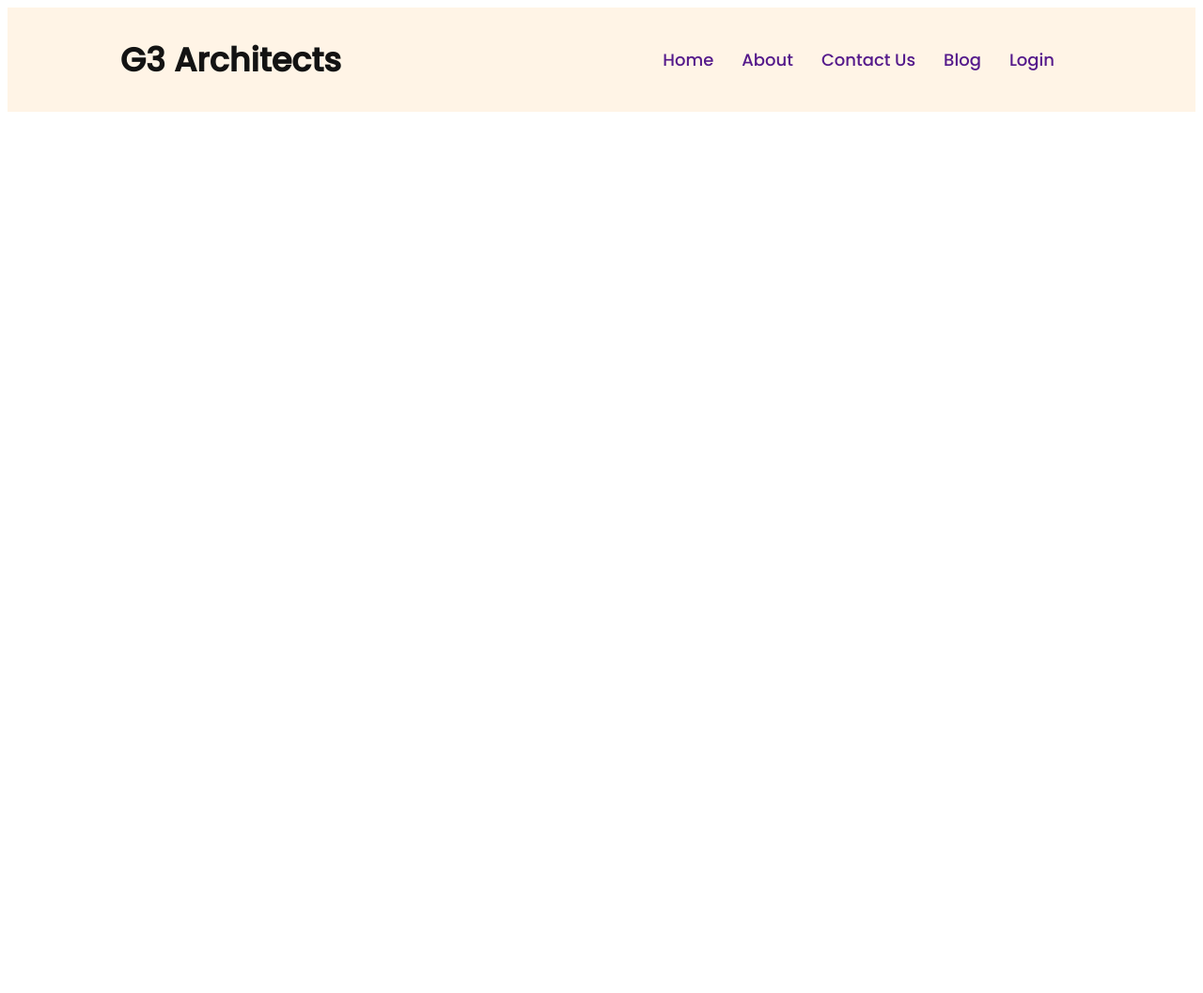
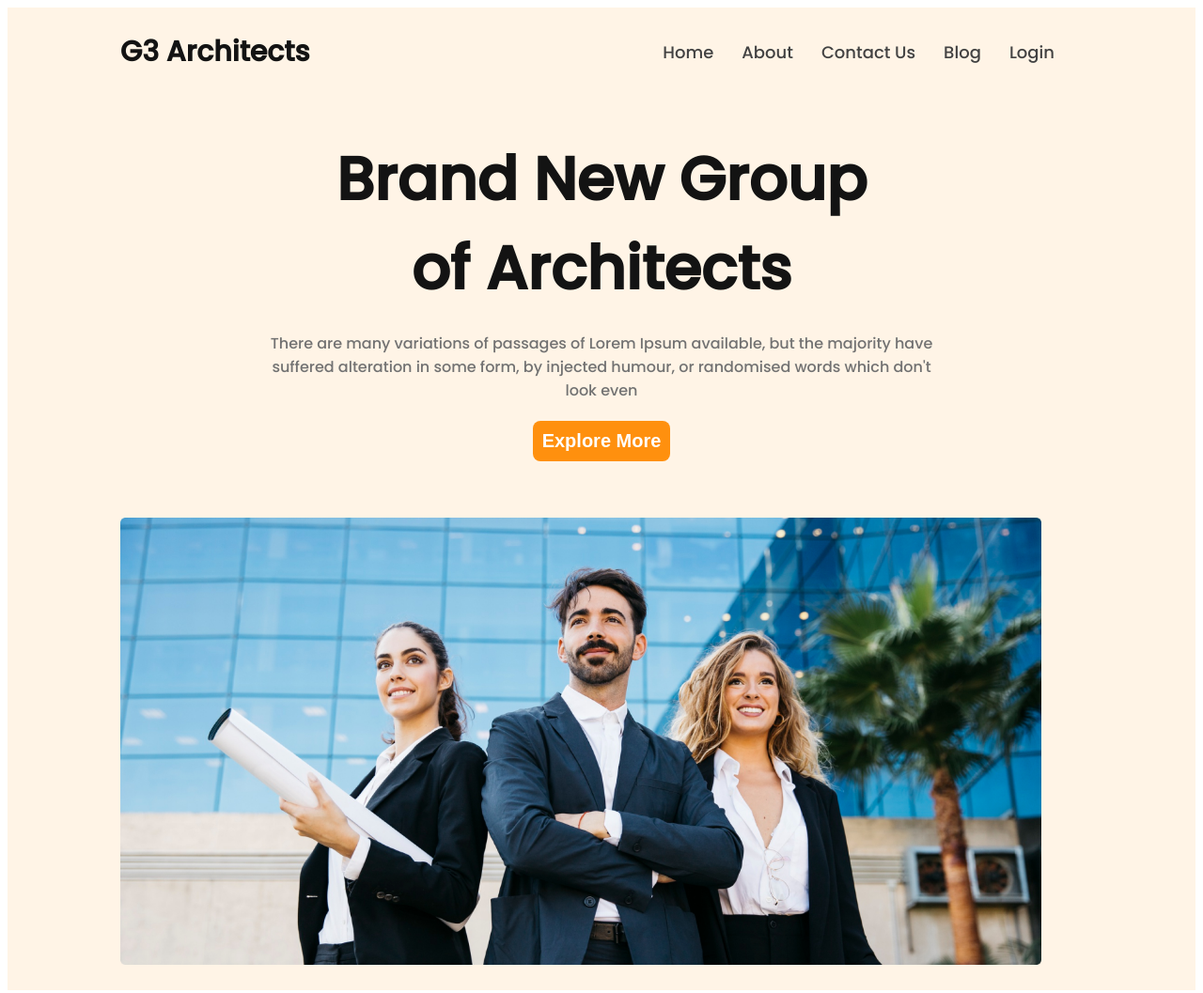
Before and after one commit to imranahmed20/new-architects, a plain HTML site: page index.html in a window 1280 px wide. Shown: the whole page at 94% size. Before the commit the page ends 800 px from the top, so only its background shows below. Drawn offline with Linux system fonts and the light colour scheme.

Commit message:
banner commit

```diff
--- a/index.html
+++ b/index.html
@@ -28,6 +28,18 @@
                 <li><a href="">Login</a></li>
             </ul>
         </nav>
+        <div class="banner container">
+            <h1 class="banner-title">Brand New Group of Architects </h1>
+            <p class="banner-detail">There are many variations of passages of Lorem Ipsum available, but the
+                majority have suffered alteration in some form, by injected humour, or randomised words which don't
+                look even</p>
+            <button class="btn-orange">Explore More</button>
+        </div>
+
+            <div class="container">
+                <img src="images/banner.png" alt="">
+            </div>
+
     </header>
     <!-- main part -->
     <main>
--- a/styles/style.css
+++ b/styles/style.css
@@ -6,13 +6,24 @@ body {
 
 /* header style */
 
-header{
+header {
     background: rgba(255, 144, 14, 0.1);
+    background-size: cover;
 }
-.container{
+
+.header-title {
+    font-weight: 700;
+    font-size: 30px;
+    color: #131313;
+}
+
+/* container style */
+.container {
     margin: 0px 120px;
 
 }
+
+/* navber style */
 nav {
     display: flex;
     justify-content: space-between;
@@ -26,18 +37,50 @@ nav ul {
 
 nav li {
     list-style: none;
-    font-weight: 500;
-    font-size: 18px;
-    color: #424242;
     margin-right: 30px;
 }
 
 nav a {
     text-decoration: none;
+    font-weight: 500;
+    font-size: 18px;
+    color: #424242;
 }
 
-.header-title {
+/* banner styles */
+.banner {
+    text-align: center;
+    margin-top: 40px;
+    margin-bottom: 60px;
+}
+
+.banner-title {
     font-weight: 700;
-    font-size: 35px;
+    font-size: 64px;
     color: #131313;
+    margin: 20px 200px;
+
 }
+
+.banner-detail {
+    font-weight: 400;
+    font-size: 16px;
+    color: #727272;
+    margin: 20px 150px;
+}
+
+/* button styles */
+.btn-orange {
+    font-weight: 600;
+    font-size: 20px;
+    color: #FFFFFF;
+    background: #FF900E;
+    border-radius: 8px;
+    border: 0px;
+    padding: 10px;
+}
+
+.container img{
+    width: 980px;
+    margin-bottom: 20px;
+}
```
